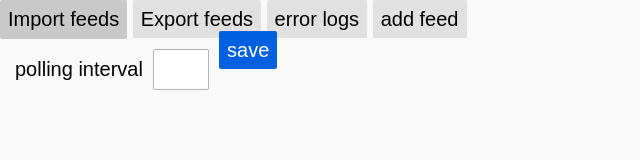
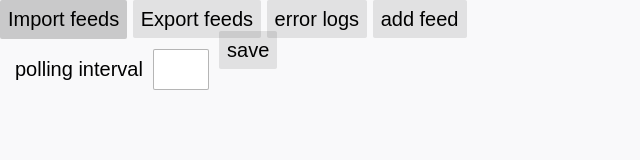
Before and after one commit to nt1m/livemarks, a browser extension: page options.html in a window 1280 px wide. Shown: the whole page, without its empty margins (0-640 px from the left). Drawn offline with Linux system fonts and the light colour scheme.

Commit message:
2 space indentation

```diff
--- a/options.html
+++ b/options.html
@@ -19,7 +19,7 @@
       <a id='add' class=button href='#' title='add a new feed to the list'>add feed</a>
     </div>
     <div id=feeds> </div>
-		<a id=save class="button primary" title='save the current settings' href=#>save</a>
+    <a id=save class="button" title='save the current settings' href=#>save</a>
 
     <div class='feed' style='display:none;'>
       <a class='button delete' href=# title='remove this feed'>-</a>
```
Also changed, not shown: scripts/dialogue.js (indentation only), scripts/options.js (indentation only), scripts/options_utils.js (indentation only), styles/options.css (indentation only). Lines whose indentation alone changed are shown as unchanged.
